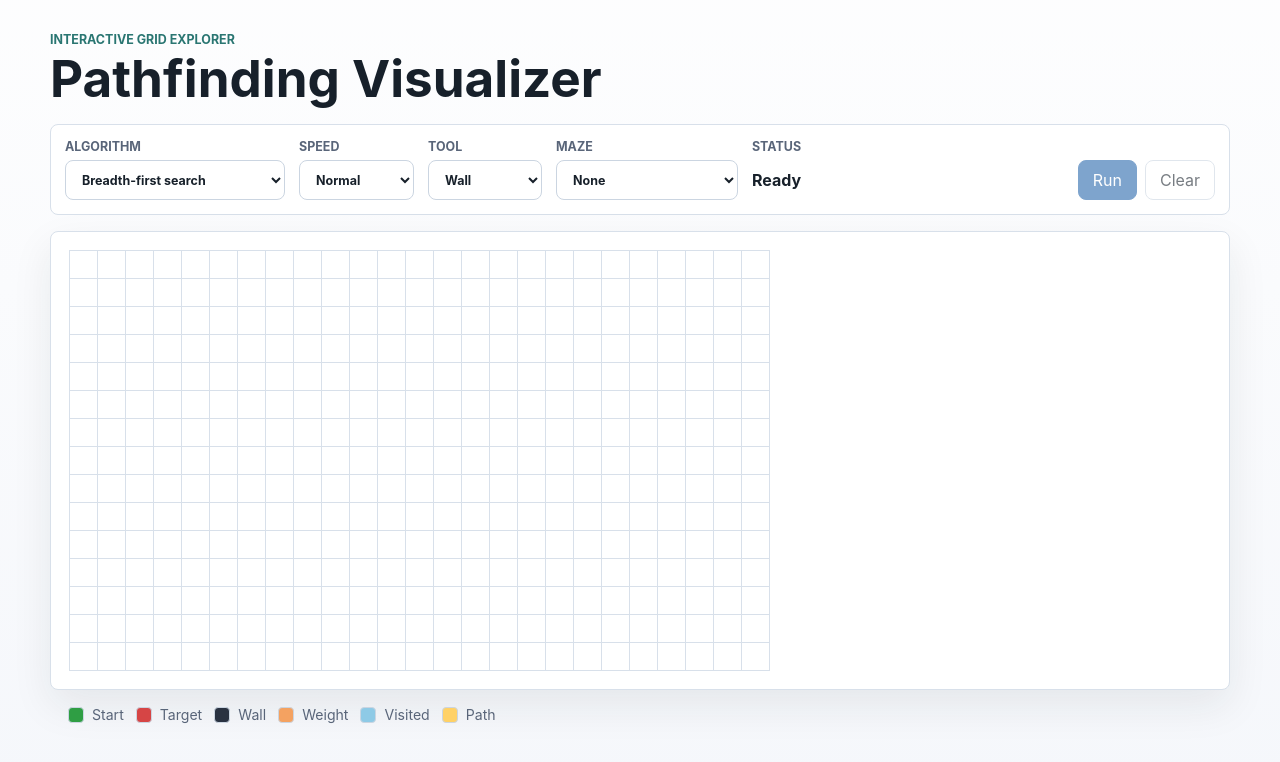
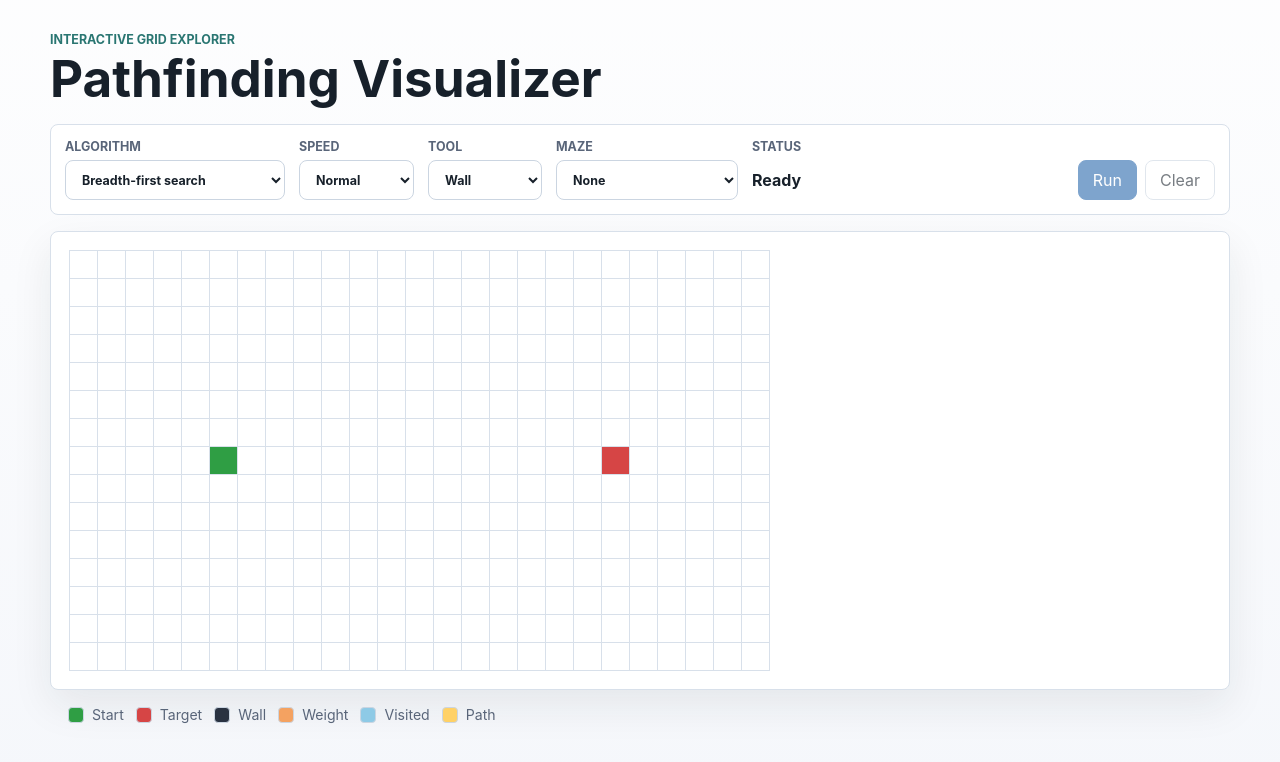
Before and after one commit to edselleighton/pathfinding-visualizer, a React (Vite) app: page / in a window 1280 px wide. Shown: the top 762 px of the page. Built offline with nearby package versions, Linux system fonts and the light colour scheme.

Commit message:
Add endpoint markers

```diff
--- a/src/components/Grid.jsx
+++ b/src/components/Grid.jsx
@@ -1,11 +1,21 @@
-const GRID_CELL_COUNT = 25 * 15
+const GRID_COLUMNS = 25
+const GRID_ROWS = 15
+const GRID_CELL_COUNT = GRID_COLUMNS * GRID_ROWS
+const START_CELL_INDEX = 7 * GRID_COLUMNS + 5
+const TARGET_CELL_INDEX = 7 * GRID_COLUMNS + 19
+
+function getCellClassName(index) {
+  if (index === START_CELL_INDEX) return 'grid-cell cell-start'
+  if (index === TARGET_CELL_INDEX) return 'grid-cell cell-target'
+  return 'grid-cell'
+}
 
 export default function Grid() {
   return (
     <div className="grid-panel">
       <div className="grid" aria-hidden="true">
         {Array.from({ length: GRID_CELL_COUNT }, (_, index) => (
-          <div className="grid-cell" key={index} />
+          <div className={getCellClassName(index)} key={index} />
         ))}
       </div>
     </div>
```
